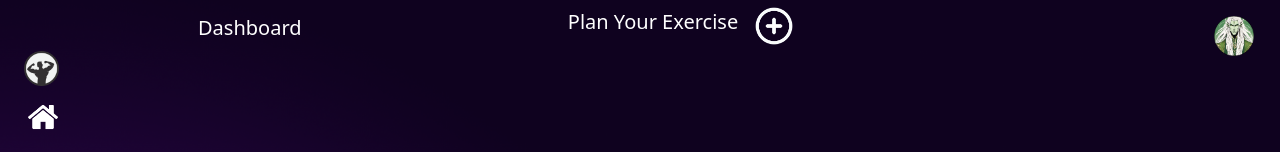
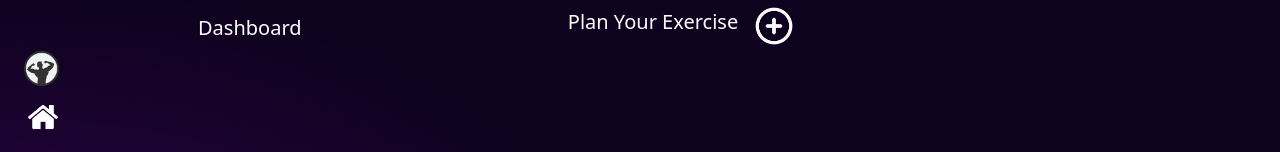
Before and after one commit to CodeITLab/fit_track_frontend_app, a Vue app: page /dashboard in a window 1280 px wide. Shown: the top 152 px of the page. Built offline with nearby package versions, Linux system fonts and the light colour scheme.

Commit message:
Update DashboardTopNavbarComponent.vue

```diff
--- a/src/components/menu-navbar-components/dashboard-top-navbar-component/DashboardTopNavbarComponent.vue
+++ b/src/components/menu-navbar-components/dashboard-top-navbar-component/DashboardTopNavbarComponent.vue
@@ -16,7 +16,7 @@ const getWorkoutData = reactive(
             <h6 class="text-white" >
                 {{getWorkoutData.name}}
                 <img class="ms-1"
-                     src="../../../assets/img/logos/avatar.png"
+                     :src= getWorkoutData.picture
                      height="40"
                      alt="" />
             </h6>
```
